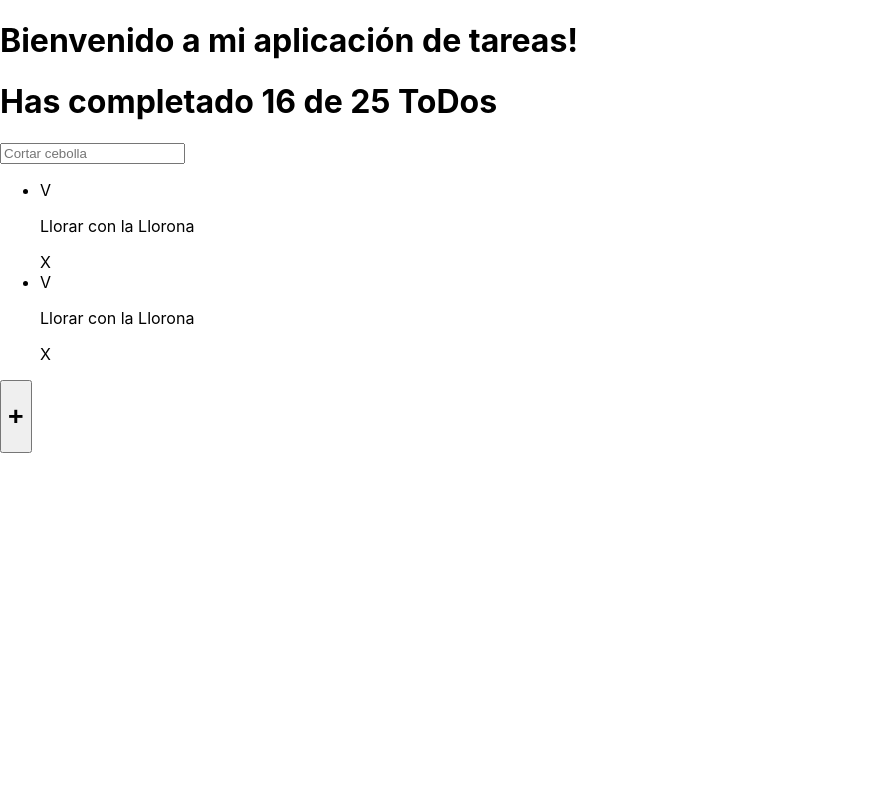
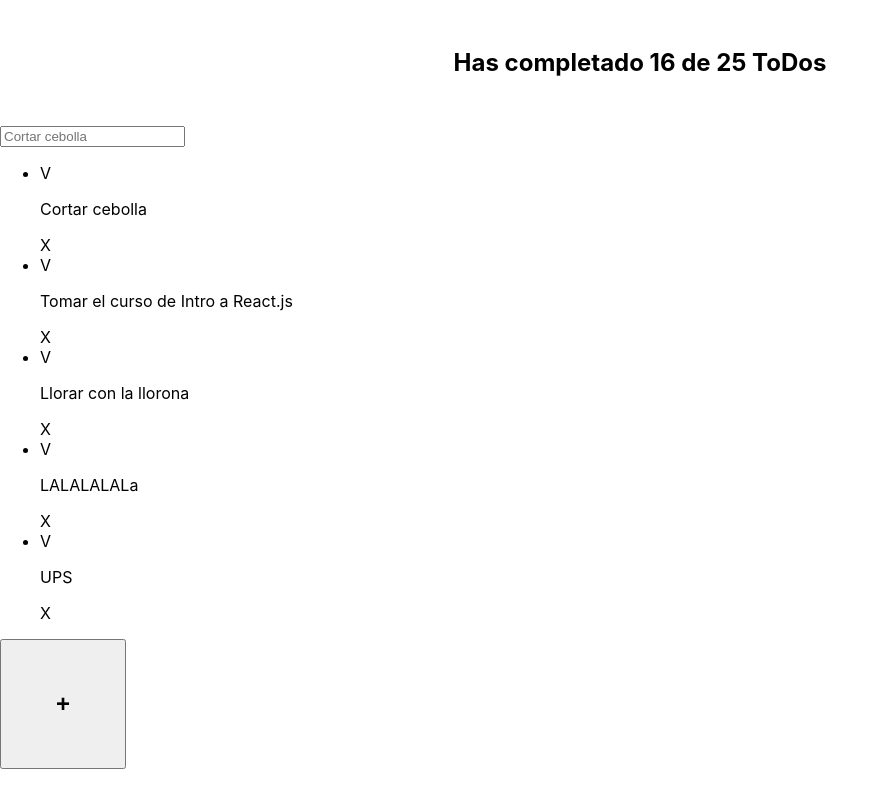
Before and after one commit to flormc/ReactApp, a React (Create React App) app: page / in a window 1280 px wide. Shown: the whole page, without its empty margins (0-889 px from the left). Built offline with nearby package versions, Linux system fonts and the light colour scheme.

Commit message:
Agrego componentes

```diff
--- a/src/App.js
+++ b/src/App.js
@@ -9,20 +9,25 @@
 const defaultTodos = [
   { text: 'Cortar cebolla', completed: true},
   { text: 'Tomar el curso de Intro a React.js', completed: false},
+  { text: 'Llorar con la llorona', completed: false},
+  { text: 'LALALALALa', completed: false},
+  { text: 'UPS', completed: false},
 ]
 
 function App() {
   return (
     <React.Fragment>
-  <h1>Bienvenido a mi aplicación de tareas!</h1>
       <TodoCounter completed={16} total={25}/>
       <TodoSearch />
 
       <TodoList>
         {defaultTodos.map(todo => (
-        <TodoItem />
+        <TodoItem
+        key={todo.text}
+        text={todo.text}
+        completed={todo.completed}
+        />
         ))}
-        {[]}
       </TodoList>
 
       <CreateTodoButton />
--- /dev/null
+++ b/src/TodoCounter.css
@@ -0,0 +1,6 @@
+h1 {
+    font-size: 24px;
+    text-align: center;
+    margin: 0;
+    padding: 48px;
+}
--- a/src/TodoCounter.js
+++ b/src/TodoCounter.js
@@ -1,6 +1,13 @@
+import './TodoCounter.css';
+
 function TodoCounter({ total, completed}) {
     return (
-      <h1>
+      <h1 style={{
+        fontSize: '24px',
+        textAlign: 'center',
+        margin: 0,
+        padding: '48px',
+      }}>
         Has completado {completed} de {total} ToDos
       </h1>
     );
--- a/src/TodoItem.js
+++ b/src/TodoItem.js
@@ -1,8 +1,8 @@
-function TodoItem() {
+function TodoItem(props) {
     return (
       <li>
         <span>V</span>
-        <p>Llorar con la Llorona</p>
+        <p>{props.text}</p>
         <span>X</span>
       </li>
     );
```
